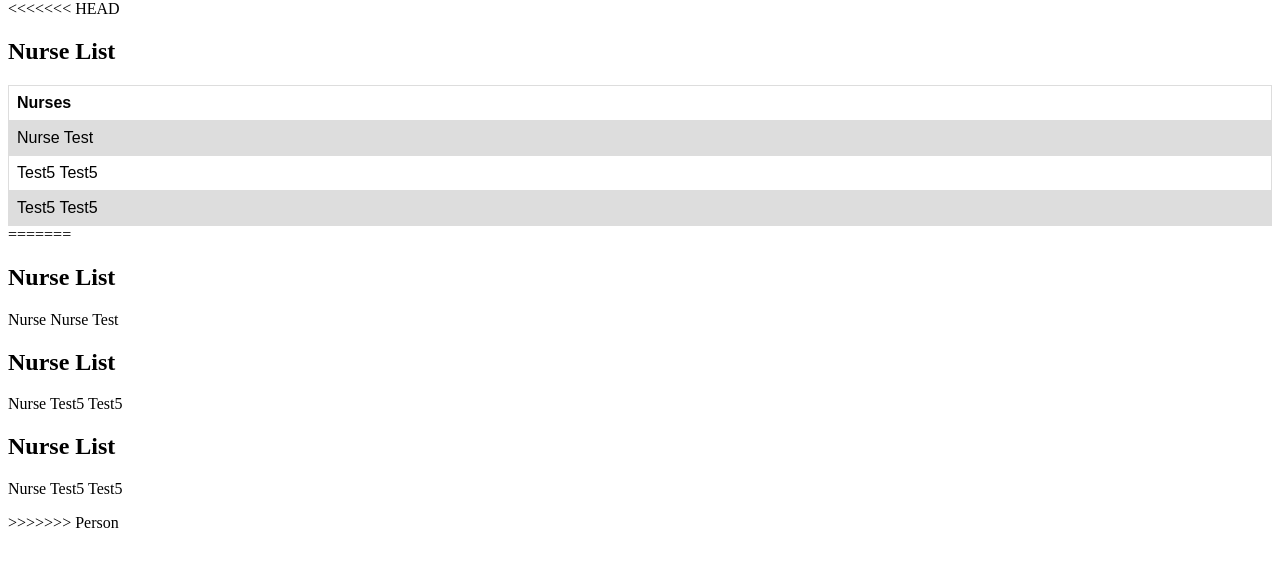
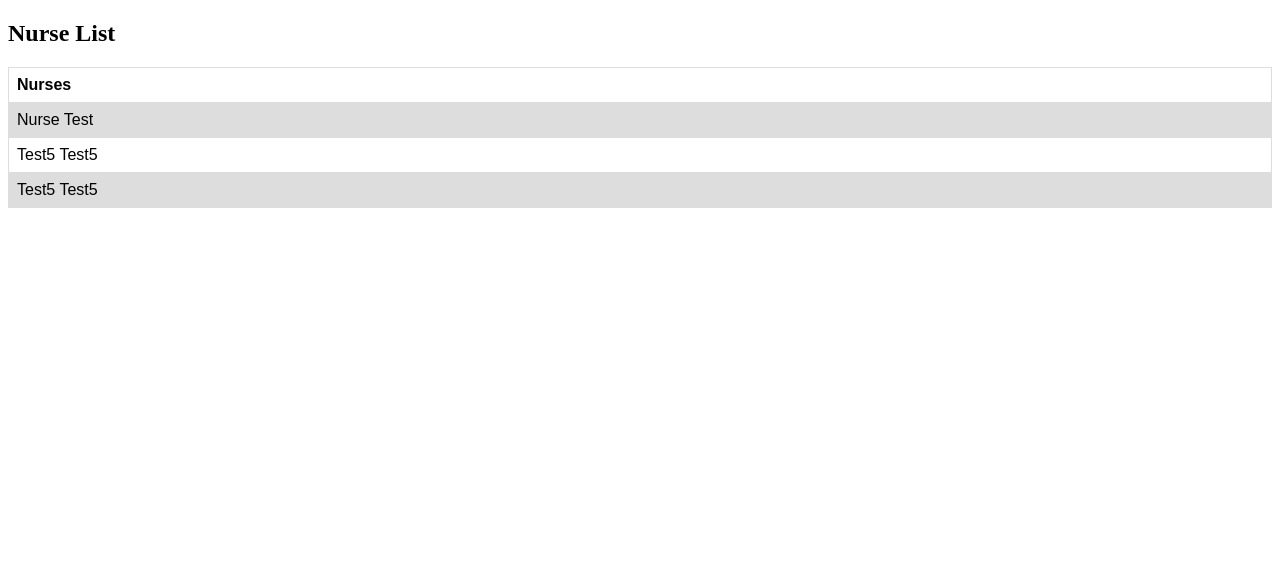
Before and after one commit to MawRojas/HospitalManagementSystem, a Django app: page /nurses/ in a window 1280 px wide. Shown: the part 26-593 px from the top of the page. Run offline with Django 3.2, Linux system fonts and the light colour scheme; data comes from the database, SQL or seed files in the repository; both versions use the stored data as it was after the commit.

Commit message:
checkout

```diff
--- a/hospital_management_system/Person/templates/listnurses.html
+++ b/hospital_management_system/Person/templates/listnurses.html
@@ -12,7 +12,6 @@
 
 
 {% block content %}
-<<<<<<< HEAD
     <div class="container_nurse">
         <h2 class="Nurse  List">Nurse List</h2>
         <table>
@@ -26,12 +25,5 @@
             {%endfor%}
         </table>
     </div>
-=======
-    {%for nr in nurseList%}
-        <h2 class="Nurse  List">Nurse List</h2>
-        <div class="container_nurse">
-            <p>Nurse {{nr.firstName}} {{nr.lastName}}</p>
-        </div>
-    {%endfor%}
->>>>>>> Person
+
 {% endblock %}
```
Also changed, not shown: hospital_management_system/db.sqlite3.
